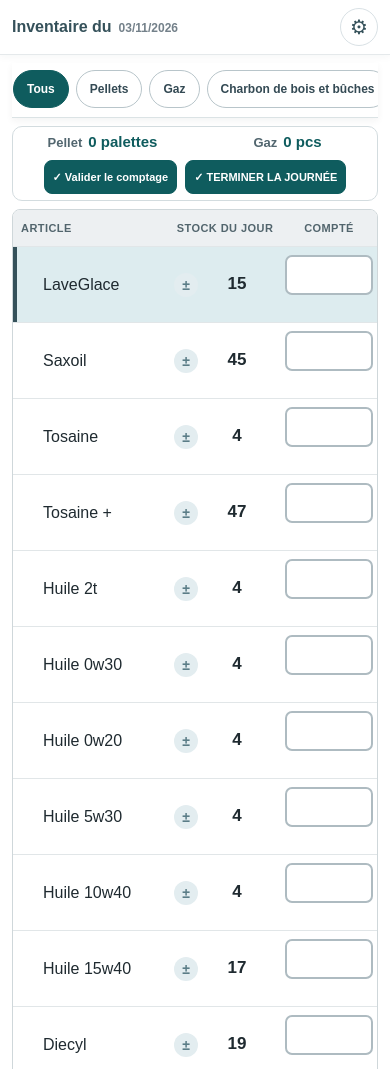
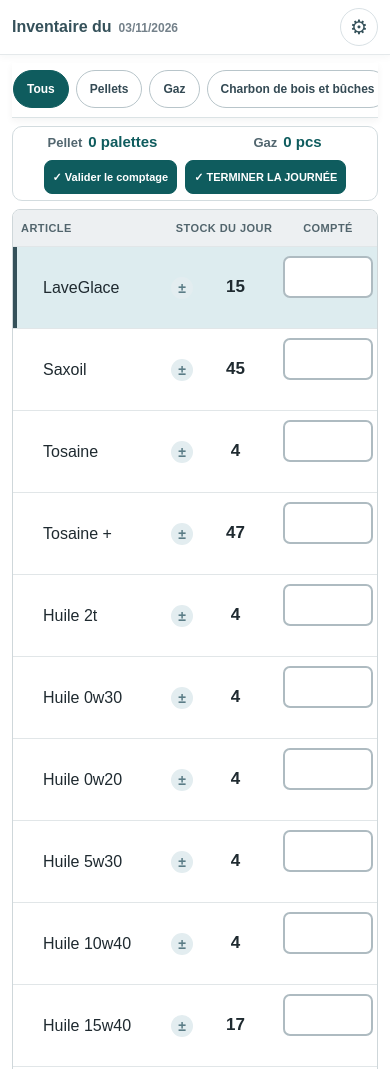
Before and after one commit to millesime1982-ai/inventaire, a plain HTML site: page index.html in a window 390 px wide. Shown: the top 1069 px of the page. Drawn offline with Linux system fonts and the light colour scheme.

Commit message:
Add files via upload

```diff
--- a/index.html
+++ b/index.html
@@ -355,6 +355,38 @@ body.numpad-open .toast { bottom: calc(var(--numpad-h,0px) + 14px); }
 .movement-column .movement-item span{grid-column:auto;min-width:0;font-weight:800;white-space:nowrap}
 .movement-column .movement-item .btn{width:auto;min-width:0;min-height:28px;height:28px;font-size:11px;padding:2px 6px;border-radius:6px;white-space:nowrap}
 @media(max-width:460px){.movement-columns{gap:6px}.movement-column{padding:7px 5px}.movement-column h3{font-size:14px}.movement-column .movement-item{gap:2px;font-size:10px}.movement-column .movement-item .btn{font-size:9px;padding:2px 3px}}
+
+/* Alignement uniforme des trois colonnes, sans modifier les calculs. */
+.sheet-head, .sheet-row { grid-template-columns: minmax(0,1fr) 192px 160px; }
+.sheet-row { height: 82px; min-height: 82px; }
+.sheet-row > .cell { box-sizing: border-box; min-width: 0; }
+.before-cell { padding: 4px 8px; text-align: center; cursor: pointer; }
+.before-chip { display: grid; grid-template-columns: 30px minmax(0,1fr); align-items: center; justify-content: center; width: 100%; min-height: 46px; padding: 0; gap: 3px; }
+.movement-btn { position: static; transform: none; width: 30px; height: 42px; justify-self: center; }
+.movement-btn::before { width: 22px; height: 22px; }
+.before-base, .before-calc { justify-self: center; text-align: center; min-width: 0; }
+.before-calc { max-width: 100%; }
+.calc-detail { max-width: 100%; overflow: hidden; text-overflow: ellipsis; }
+.sheet-row > .cell:last-child { display: flex; align-items: center; justify-content: center; }
+.count-with-sales { width: 116px; height: 64px; max-width: 100%; display: flex; flex-direction: column; justify-content: flex-start; }
+.count-with-sales .count-input, .count-with-sales .current-stock-button { box-sizing: border-box; height: 42px; min-height: 42px; flex: 0 0 42px; }
+.count-with-sales .sales-mini { box-sizing: border-box; height: 18px; line-height: 18px; margin-top: 2px; text-align: center; }
+@media(max-width:900px) {
+ .sheet-head, .sheet-row { grid-template-columns: minmax(0,1fr) 170px 152px; }
+}
+@media(max-width:620px) {
+ .sheet-head, .sheet-row { grid-template-columns: minmax(0,1fr) 132px 110px; }
+ .before-cell { padding: 4px 2px; }
+ .before-chip { grid-template-columns: 25px minmax(0,1fr); gap: 1px; }
+ .movement-btn { width: 25px; height: 40px; }
+ .count-with-sales { width: 100%; }
+}
+@media(max-width:460px) {
+ .sheet-head, .sheet-row { grid-template-columns: minmax(0,1fr) 110px 98px; }
+ .before-chip { grid-template-columns: 22px minmax(0,1fr); }
+ .movement-btn { width: 22px; }
+}
+
 </style>
 </head>
 <body class="inventory-mode">
```
